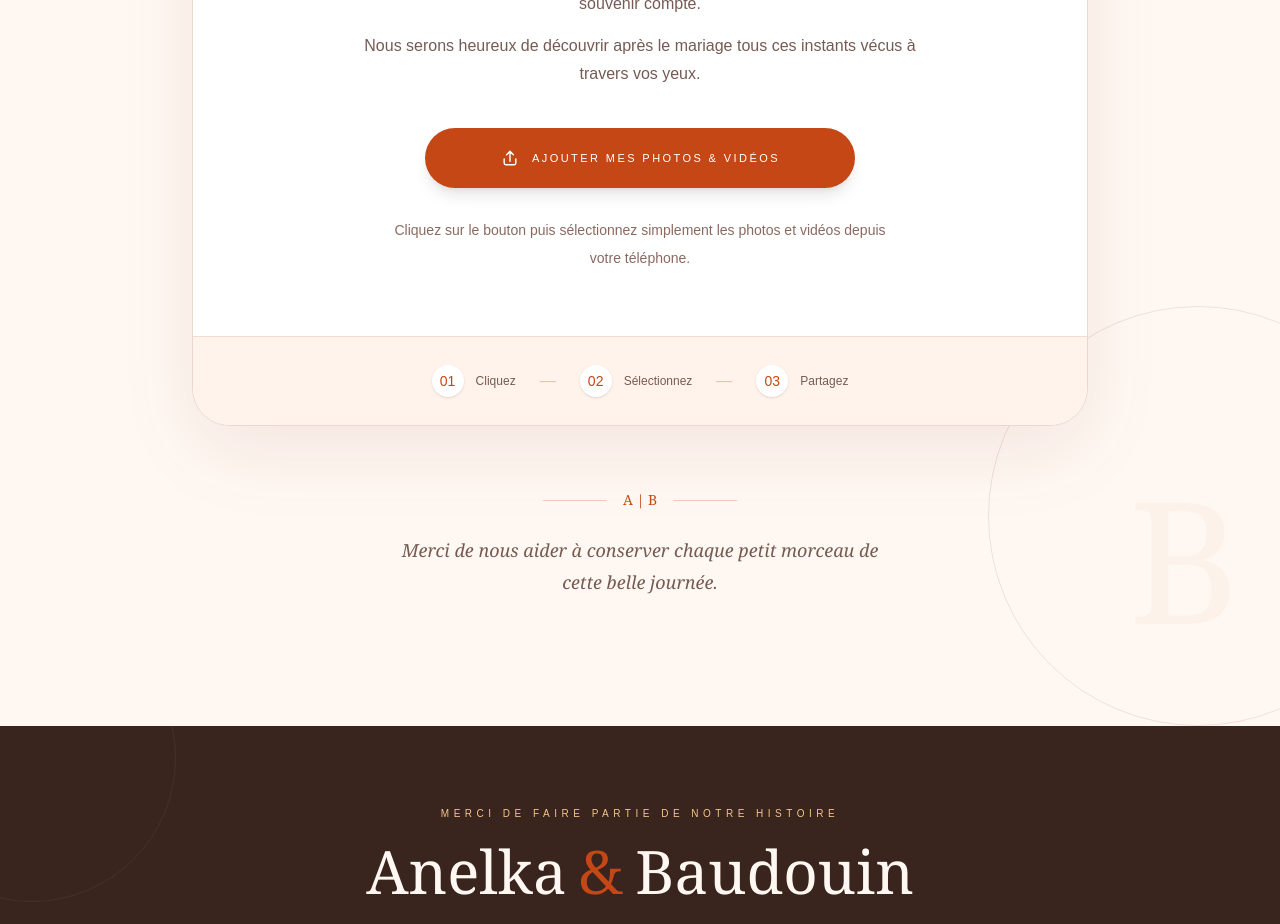
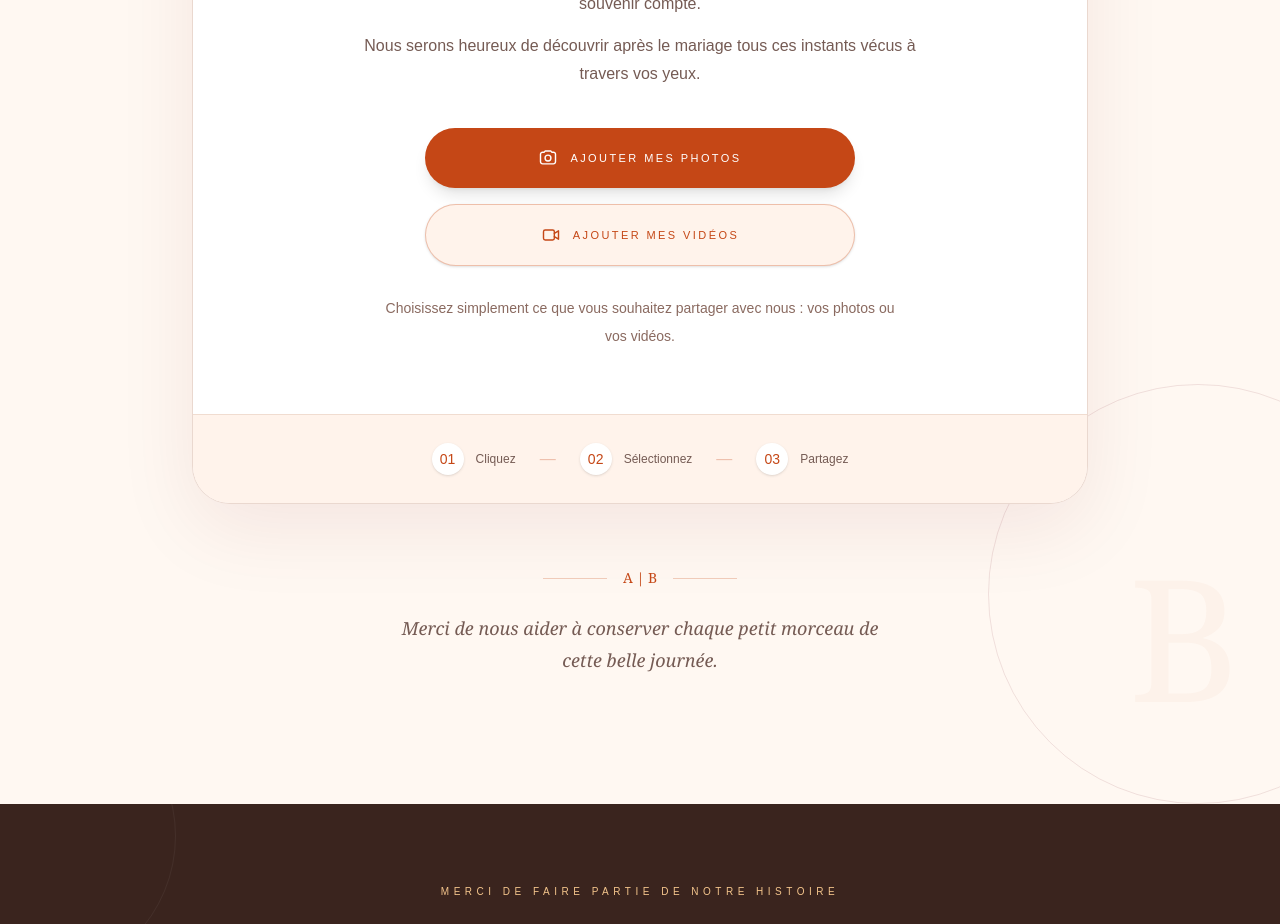
Before and after one commit to Melick237/mariage-baudouin-anelka, a Next.js app: page /snapchat in a window 1280 px wide. Shown: the part 2220-3144 px from the top of the page. Built offline with nearby package versions, Linux system fonts and the light colour scheme.

Commit message:
update location and upload

```diff
--- a/app/lieux/page.tsx
+++ b/app/lieux/page.tsx
@@ -132,7 +132,7 @@ export default function LieuxPage() {
 
                     {/* GOOGLE MAPS */}
                     <a
-                      href="https://maps.app.goo.gl/LrwPTYnAyqoMpGbi7?g_st=ic"
+                      href="https://goo.gl/maps/xvVi16r5ck2MCVVT8?g_st=ac"
                       target="_blank"
                       rel="noopener noreferrer"
                       className="flex min-h-[52px] w-full items-center justify-center rounded-full bg-[#C54716] px-3 text-center text-[8px] uppercase tracking-[0.16em] text-white transition duration-300 hover:-translate-y-1 hover:bg-[#A83D13] hover:shadow-lg sm:text-[9px] sm:tracking-[0.18em]"
@@ -143,7 +143,7 @@ export default function LieuxPage() {
 
                     {/* ITINÉRAIRE */}
                     <a
-                      href="https://maps.app.goo.gl/LrwPTYnAyqoMpGbi7?g_st=ic"
+                      href="https://goo.gl/maps/xvVi16r5ck2MCVVT8?g_st=ac"
                       target="_blank"
                       rel="noopener noreferrer"
                       className="flex min-h-[52px] w-full items-center justify-center rounded-full border border-white/35 bg-white/10 px-3 text-center text-[8px] uppercase tracking-[0.16em] text-white backdrop-blur transition duration-300 hover:-translate-y-1 hover:bg-white/20 sm:text-[9px] sm:tracking-[0.18em]"
@@ -213,15 +213,6 @@ export default function LieuxPage() {
                       className="flex min-h-[52px] w-full items-center justify-center rounded-full bg-[#C54716] px-3 text-center text-[8px] uppercase tracking-[0.16em] text-white transition duration-300 hover:-translate-y-1 hover:bg-[#A83D13] sm:text-[9px] sm:tracking-[0.18em]"
                     >
                       Voir le plan en grand
-                    </a>
-
-                    <a
-                      href="https://maps.app.goo.gl/LrwPTYnAyqoMpGbi7?g_st=ic"
-                      target="_blank"
-                      rel="noopener noreferrer"
-                      className="flex min-h-[52px] w-full items-center justify-center rounded-full border border-[#6D3828]/20 bg-transparent px-3 text-center text-[8px] uppercase tracking-[0.16em] text-[#6D3828] transition duration-300 hover:-translate-y-1 hover:border-[#C54716]/40 hover:text-[#C54716] sm:text-[9px] sm:tracking-[0.18em]"
-                    >
-                      Ouvrir Google Maps
                     </a>
 
                   </div>
@@ -341,17 +332,6 @@ export default function LieuxPage() {
                       Voir sur Google Maps
                     </a>
 
-
-                    {/* ITINÉRAIRE */}
-                    <a
-                      href="https://www.google.com/maps/dir/?api=1&destination=3.811168,11.538854"
-                      target="_blank"
-                      rel="noopener noreferrer"
-                      className="flex min-h-[52px] w-full items-center justify-center rounded-full border border-white/35 bg-white/10 px-3 text-center text-[8px] uppercase tracking-[0.16em] text-white backdrop-blur transition duration-300 hover:-translate-y-1 hover:bg-white/20 sm:text-[9px] sm:tracking-[0.18em]"
-                    >
-                      Ouvrir l&apos;itinéraire
-                    </a>
-
                   </div>
 
                 </div>
--- a/app/snapchat/page.tsx
+++ b/app/snapchat/page.tsx
@@ -541,39 +541,47 @@ const handleFiles = async (
 
 
               {/* =================================================
-                  BOUTON UPLOAD GOOGLE DRIVE
+                  UPLOAD PHOTOS & VIDÉOS
               ================================================= */}
               <div className="mt-10 flex flex-col items-center justify-center">
 
-                {/* INPUT INVISIBLE */}
+                {/* =================================================
+                    INPUT INVISIBLE - PHOTOS
+                ================================================= */}
                 <input
                   ref={fileInputRef}
                   type="file"
-                  accept="image/*,video/*"
+                  accept="image/*"
                   multiple
                   className="hidden"
                   onChange={handleFiles}
                 />
 
-                {/* BOUTON */}
+                {/* =================================================
+                    BOUTONS
+                ================================================= */}
+                <div className="flex w-full max-w-[430px] flex-col gap-4">
+
+                  {/* =========================
+                      BOUTON PHOTOS
+                  ========================== */}
                   <button
                     type="button"
                     disabled={uploading}
                     onClick={() => fileInputRef.current?.click()}
-                  className="group flex w-full max-w-[430px] items-center justify-center gap-3 rounded-full bg-[#C54716] px-7 py-5 text-center text-[10px] uppercase tracking-[0.22em] text-white shadow-lg transition duration-300 hover:-translate-y-1 hover:bg-[#A83D13] hover:shadow-xl disabled:cursor-not-allowed disabled:opacity-60 sm:text-[11px]"
+                    className="group flex w-full items-center justify-center gap-3 rounded-full bg-[#C54716] px-7 py-5 text-center text-[10px] uppercase tracking-[0.22em] text-white shadow-lg transition duration-300 hover:-translate-y-1 hover:bg-[#A83D13] hover:shadow-xl disabled:cursor-not-allowed disabled:opacity-60 sm:text-[11px]"
                   >
-
                     {uploading ? (
                       <>
                         <span className="h-5 w-5 shrink-0 animate-spin rounded-full border-2 border-white/40 border-t-white" />
 
                         <span>
-                        Envoi en cours...
+                          Envoi des photos...
                         </span>
                       </>
                     ) : (
                       <>
-                      {/* ICÔNE */}
+                        {/* ICÔNE PHOTO */}
                         <svg
                           viewBox="0 0 24 24"
                           fill="none"
@@ -585,22 +593,73 @@ const handleFiles = async (
                           <path
                             strokeLinecap="round"
                             strokeLinejoin="round"
-                          d="M12 16V4m0 0-4 4m4-4 4 4M5 13v5a2 2 0 0 0 2 2h10a2 2 0 0 0 2-2v-5"
+                            d="M3 7.5A2.5 2.5 0 0 1 5.5 5h2l1.2-1.5h6.6L16.5 5h2A2.5 2.5 0 0 1 21 7.5v9A2.5 2.5 0 0 1 18.5 19h-13A2.5 2.5 0 0 1 3 16.5v-9Z"
+                          />
+
+                          <circle
+                            cx="12"
+                            cy="12"
+                            r="3.5"
                           />
                         </svg>
 
                         <span>
-                        Ajouter mes photos & vidéos
+                          Ajouter mes photos
                         </span>
                       </>
                     )}
-
                   </button>
 
+
+                  {/* =========================
+                      BOUTON VIDÉOS
+                  ========================== */}
+                  <a
+                    href="https://script.google.com/macros/s/AKfycbyOyVkGVKKdE-n3EcuaUwSR5Z_i0EnwEZL4Gdl5C9s6vxV5HyIw9vmhIq_IhvjjuPNxWg/exec"
+                    target="_blank"
+                    rel="noopener noreferrer"
+                    className="group flex w-full items-center justify-center gap-3 rounded-full border border-[#C54716]/30 bg-[#FFF3EB] px-7 py-5 text-center text-[10px] uppercase tracking-[0.22em] text-[#C54716] shadow-sm transition duration-300 hover:-translate-y-1 hover:border-[#C54716] hover:bg-[#FCE7DA] hover:shadow-lg sm:text-[11px]"
+                  >
+                    {/* ICÔNE VIDÉO */}
+                    <svg
+                      viewBox="0 0 24 24"
+                      fill="none"
+                      stroke="currentColor"
+                      strokeWidth="1.7"
+                      className="h-5 w-5 shrink-0"
+                      aria-hidden="true"
+                    >
+                      <rect
+                        x="3"
+                        y="6"
+                        width="13"
+                        height="12"
+                        rx="2"
+                      />
+
+                      <path
+                        strokeLinecap="round"
+                        strokeLinejoin="round"
+                        d="m16 10 5-3v10l-5-3"
+                      />
+                    </svg>
+
+                    <span>
+                      Ajouter mes vidéos
+                    </span>
+                  </a>
+
+                </div>
+
+
+                {/* =================================================
+                    PROGRESSION UPLOAD PHOTOS
+                ================================================= */}
                 {uploading && (
                   <div className="mx-auto mt-6 w-full max-w-[430px]">
 
                     <div className="mb-2 flex items-center justify-between gap-4 text-xs text-[#755B54]">
+
                       <span className="max-w-[300px] truncate">
                         {currentFile}
                       </span>
@@ -608,6 +667,7 @@ const handleFiles = async (
                       <span className="shrink-0 font-medium text-[#C54716]">
                         {progress} %
                       </span>
+
                     </div>
 
                     <div className="h-2 w-full overflow-hidden rounded-full bg-[#F1DDD2]">
@@ -623,7 +683,9 @@ const handleFiles = async (
                 )}
 
 
-                {/* MESSAGE UPLOAD */}
+                {/* =================================================
+                    MESSAGE UPLOAD PHOTOS
+                ================================================= */}
                 {message && (
                   <div
                     className={`mx-auto mt-5 max-w-lg rounded-2xl px-5 py-3 text-sm leading-6 ${
@@ -645,8 +707,8 @@ const handleFiles = async (
               <div className="mx-auto mt-7 max-w-lg">
 
                 <p className="text-sm leading-7 text-[#8A6A60]">
-                  Cliquez sur le bouton puis sélectionnez simplement
-                  les photos et vidéos depuis votre téléphone.
+                  Choisissez simplement ce que vous souhaitez partager avec nous :
+                  vos photos ou vos vidéos.
                 </p>
 
               </div>
```
Lines whose indentation alone changed are shown as unchanged.
